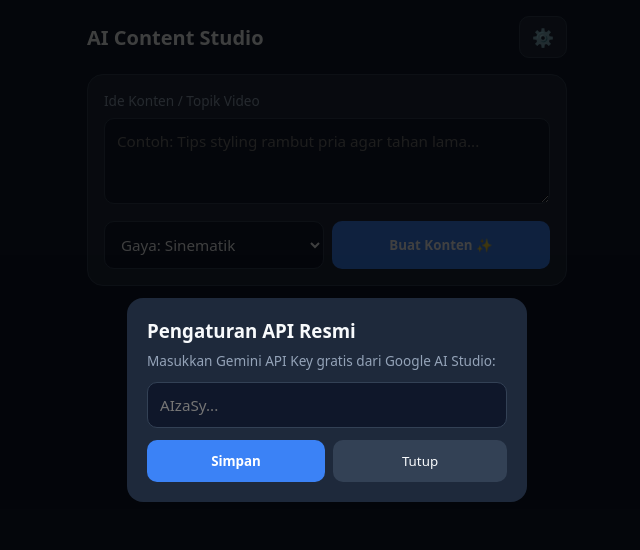
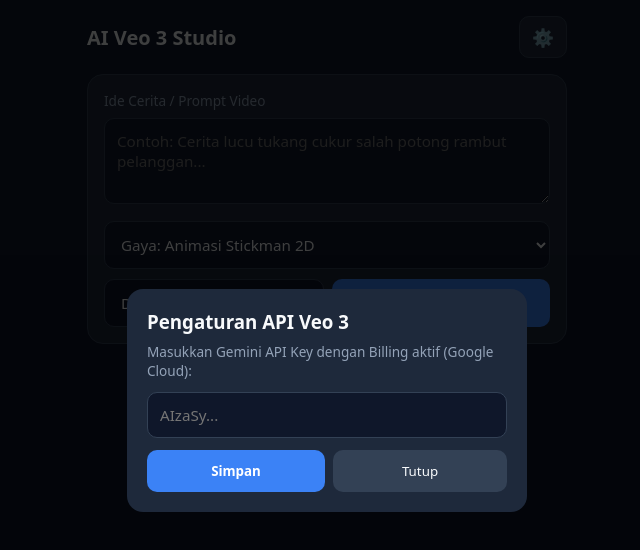
Before and after one commit to RZQY105/ai-studio-mobile, a website: page www/index.html in a window 1280 px wide. Both pictures are taken after a click on the button "⚙️". Shown: the whole page, without its empty margins (313-953 px from the left). Drawn offline with Linux system fonts and the light colour scheme.

Commit message:
Update title and labels for AI Veo 3 Studio

```diff
--- a/www/index.html
+++ b/www/index.html
@@ -3,41 +3,51 @@
 <head>
     <meta charset="UTF-8">
     <meta name="viewport" content="width=device-width, initial-scale=1.0, maximum-scale=1.0, user-scalable=no">
-    <title>AI Studio Mobile</title>
+    <title>AI Veo 3 Studio</title>
     <link rel="stylesheet" href="style.css">
 </head>
 <body>
     <div class="app-container">
         <header>
-            <h1>AI Content Studio</h1>
+            <h1>AI Veo 3 Studio</h1>
             <button id="btnSettings" class="icon-btn">⚙️</button>
         </header>
 
         <main id="mainContent">
             <div class="card">
-                <label for="topicInput">Ide Konten / Topik Video</label>
-                <textarea id="topicInput" rows="3" placeholder="Contoh: Tips styling rambut pria agar tahan lama..."></textarea>
+                <label for="topicInput">Ide Cerita / Prompt Video</label>
+                <textarea id="topicInput" rows="3" placeholder="Contoh: Cerita lucu tukang cukur salah potong rambut pelanggan..."></textarea>
+
+                <div class="row" style="margin-bottom: 10px;">
+                    <select id="styleSelect">
+                        <option value="2d stickman cartoon animation, clean white background, bold black outlines, expressive facial expressions">Gaya: Animasi Stickman 2D</option>
+                        <option value="3d pixar style animation, vibrant lighting, expressive characters">Gaya: Animasi 3D</option>
+                        <option value="cinematic realistic video, 4k, natural lighting">Gaya: Sinematik Realistis</option>
+                        <option value="modern anime style animation, clean lineart">Gaya: Anime</option>
+                    </select>
+                </div>
 
                 <div class="row">
-                    <select id="styleSelect">
-                        <option value="cinematic">Gaya: Sinematik</option>
-                        <option value="3d-animation">Gaya: Animasi 3D</option>
-                        <option value="realistic">Gaya: Realistis</option>
+                    <select id="sceneCountSelect">
+                        <option value="1">Durasi: 1 Adegan (~8 dtk)</option>
+                        <option value="2">Durasi: 2 Adegan (~16 dtk)</option>
+                        <option value="3" selected>Durasi: 3 Adegan (~24 dtk)</option>
+                        <option value="4">Durasi: 4 Adegan (~32 dtk)</option>
                     </select>
-                    <button id="btnGenerate" class="primary-btn">Buat Konten ✨</button>
+                    <button id="btnGenerate" class="primary-btn">Render Veo 3 🎬</button>
                 </div>
             </div>
 
             <div id="loading" class="hidden">
                 <div class="spinner"></div>
-                <p>Meracik naskah & visual AI...</p>
+                <p id="loadingText">Menyiapkan proyek Veo 3...</p>
             </div>
 
             <div id="resultArea" class="hidden">
                 <div class="card">
-                    <h3>Visual Preview</h3>
-                    <img id="generatedImage" src="" alt="AI Visual" />
-                    <button id="btnDownloadImg" class="secondary-btn">Simpan Gambar</button>
+                    <h3>Hasil Video Utuh (9:16)</h3>
+                    <video id="videoPreview" controls playsinline loop style="width:100%; border-radius:12px; margin-top:8px; background:#000;"></video>
+                    <button id="btnDownloadVideo" class="primary-btn" style="width:100%; margin-top:10px;">Simpan Video ke Galeri ⬇️</button>
                 </div>
 
                 <div class="card">
@@ -48,11 +58,15 @@
             </div>
         </main>
 
+        <!-- Elemen tersembunyi untuk menggabungkan klip multi-adegan -->
+        <canvas id="mergeCanvas" width="720" height="1280" class="hidden"></canvas>
+        <video id="hiddenPlayer" playsinline muted class="hidden"></video>
+
         <!-- Modal Pengaturan API Key -->
         <div id="settingsModal" class="modal hidden">
             <div class="modal-content">
-                <h3>Pengaturan API Resmi</h3>
-                <p>Masukkan Gemini API Key gratis dari Google AI Studio:</p>
+                <h3>Pengaturan API Veo 3</h3>
+                <p>Masukkan Gemini API Key dengan Billing aktif (Google Cloud):</p>
                 <input type="password" id="apiKeyInput" placeholder="AIzaSy..." />
                 <div class="modal-actions">
                     <button id="btnSaveKey" class="primary-btn">Simpan</button>
```
